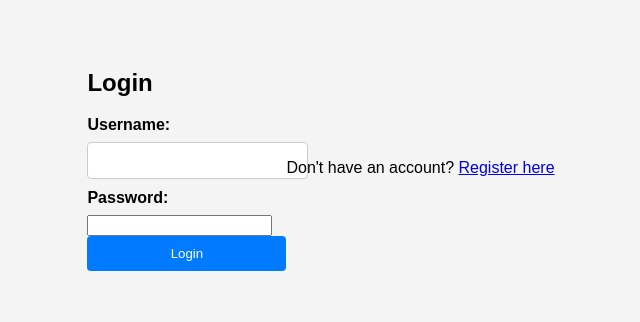
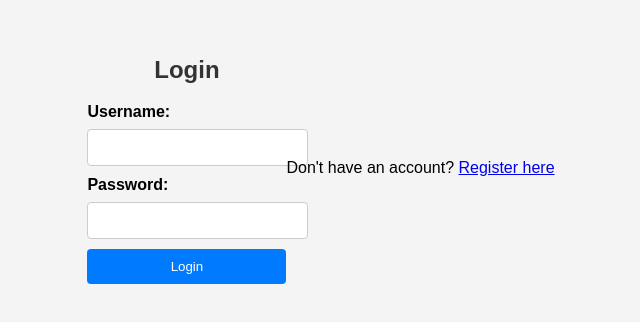
Before and after one commit to oft24/Proy-FullStack, a website: page public/login.html in a window 1280 px wide. Shown: the part 232-554 px from the top of the page, without its empty margins (319-959 px from the left). Drawn offline with Linux system fonts and the light colour scheme.

Commit message:
avances styles

```diff
--- a/public/css/styles.css
+++ b/public/css/styles.css
@@ -18,7 +18,7 @@ body {
   width: 100%;
 }
 
-h1 {
+h1, h2 {
   color: #333;
   text-align: center;
 }
@@ -33,7 +33,7 @@ label {
   font-weight: bold;
 }
 
-input[type="text"] {
+input[type="text"], input[type="password"] {
   width: 100%;
   padding: 10px;
   margin-bottom: 10px;
@@ -79,6 +79,7 @@ button:hover {
 
 .error {
   color: red;
+  text-align: center;
 }
 
 #steamInfo, #lolInfo {
```
